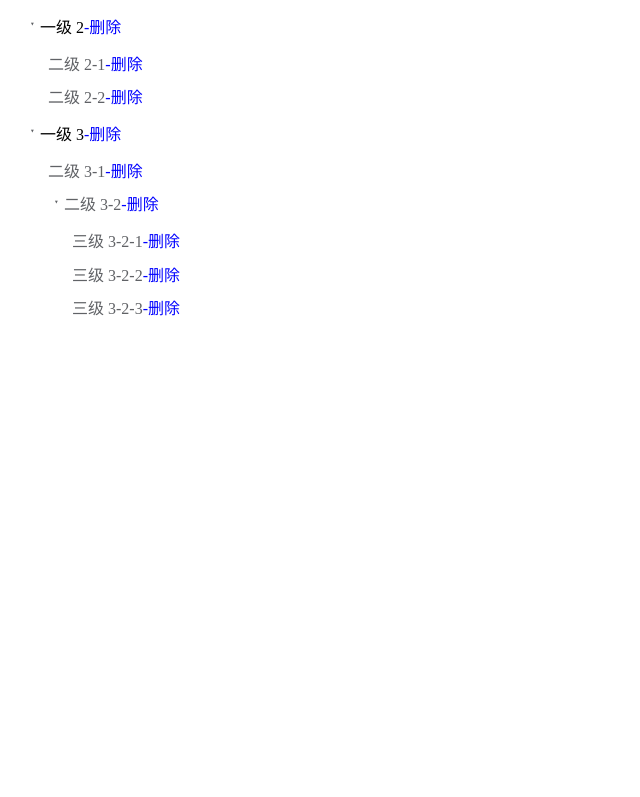
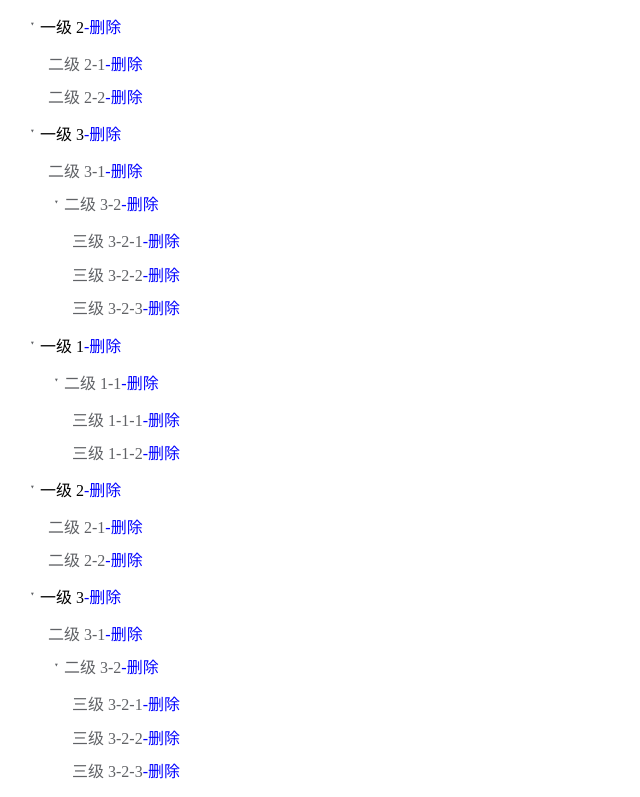
Before and after one commit to ladybug2fire/vue-draggable-tree, a Vue app: page / in a window 1280 px wide. Shown: the part 193-990 px from the top of the page, without its empty margins (0-640 px from the left). Before the commit the page ends 800 px from the top, so only its background shows below. Built offline with nearby package versions, Linux system fonts and the light colour scheme.

Commit message:
feat: 优化

```diff
--- a/src/App.vue
+++ b/src/App.vue
@@ -4,6 +4,18 @@
         <template slot-scope="{node, data}">
           <div>
            {{data.label}}<a style="color:blue" @click="doProcess(node, data)">-删除</a>
+          </div>
+        </template>
+    </tree>
+    <tree v-model="tree2" @treeDrop="listenDrop">
+        <template slot-scope="{node, data}">
+          <div>
+           {{data.label}}<a style="color:blue" :options="{
+             clone: v=>v,
+             group: {
+               pull: false,
+             }
+           }" @click="doProcess(node, data)">-删除</a>
           </div>
         </template>
     </tree>
@@ -20,6 +32,71 @@ export default {
   },
   data() {
     return {
+      tree2: [
+        {
+          id: 1,
+          label: "一级 1",
+          children: [
+            {
+              id: 4,
+              label: "二级 1-1",
+              children: [
+                {
+                  id: 9,
+                  label: "三级 1-1-1"
+                },
+                {
+                  id: 10,
+                  label: "三级 1-1-2"
+                }
+              ]
+            }
+          ]
+        },
+        {
+          id: 2,
+          label: "一级 2",
+          children: [
+            {
+              id: 5,
+              label: "二级 2-1"
+            },
+            {
+              id: 6,
+              label: "二级 2-2"
+            }
+          ]
+        },
+        {
+          id: 3,
+          label: "一级 3",
+          children: [
+            {
+              id: 7,
+              label: "二级 3-1"
+            },
+            {
+              id: 8,
+              label: "二级 3-2",
+              children: [
+                {
+                  id: 11,
+                  label: "三级 3-2-1"
+                },
+                {
+                  id: 12,
+                  label: "三级 3-2-2"
+                },
+                {
+                  id: 13,
+                  label: "三级 3-2-3",
+                  children: []
+                }
+              ]
+            }
+          ]
+        }
+      ],
       tree: [
         {
           id: 1,
--- a/src/util/draggable-tree.js
+++ b/src/util/draggable-tree.js
@@ -31,14 +31,14 @@ export default {
             }
             _.assignIn(this,{ dropType, draggingNode, dropNode });
             if(this.allowDrop){
-                return this.allowDrop(draggingNode, dropNode, dropType)
+                return this.allowDrop({data: draggingNode, parent: this.parent}, {data: dropNode}, dropType)
             }
         },
         onEnd() {
             const { draggingNode, dropNode, dropType } = this;
             const ctx = this.isTree ? this : this.tree;
             //TODO: 增加 parent
-            ctx && ctx.$emit("node-drop", draggingNode, dropNode, dropType);
+            ctx && ctx.$emit("node-drop", {data: draggingNode, parent: this.parent}, {data: dropNode}, dropType);
             // eslint-disable-next-line no-console
             console.log('node-drop','draggingnode:', JSON.stringify(draggingNode),'dropnode:', JSON.stringify(dropNode), dropType)
         },
```
